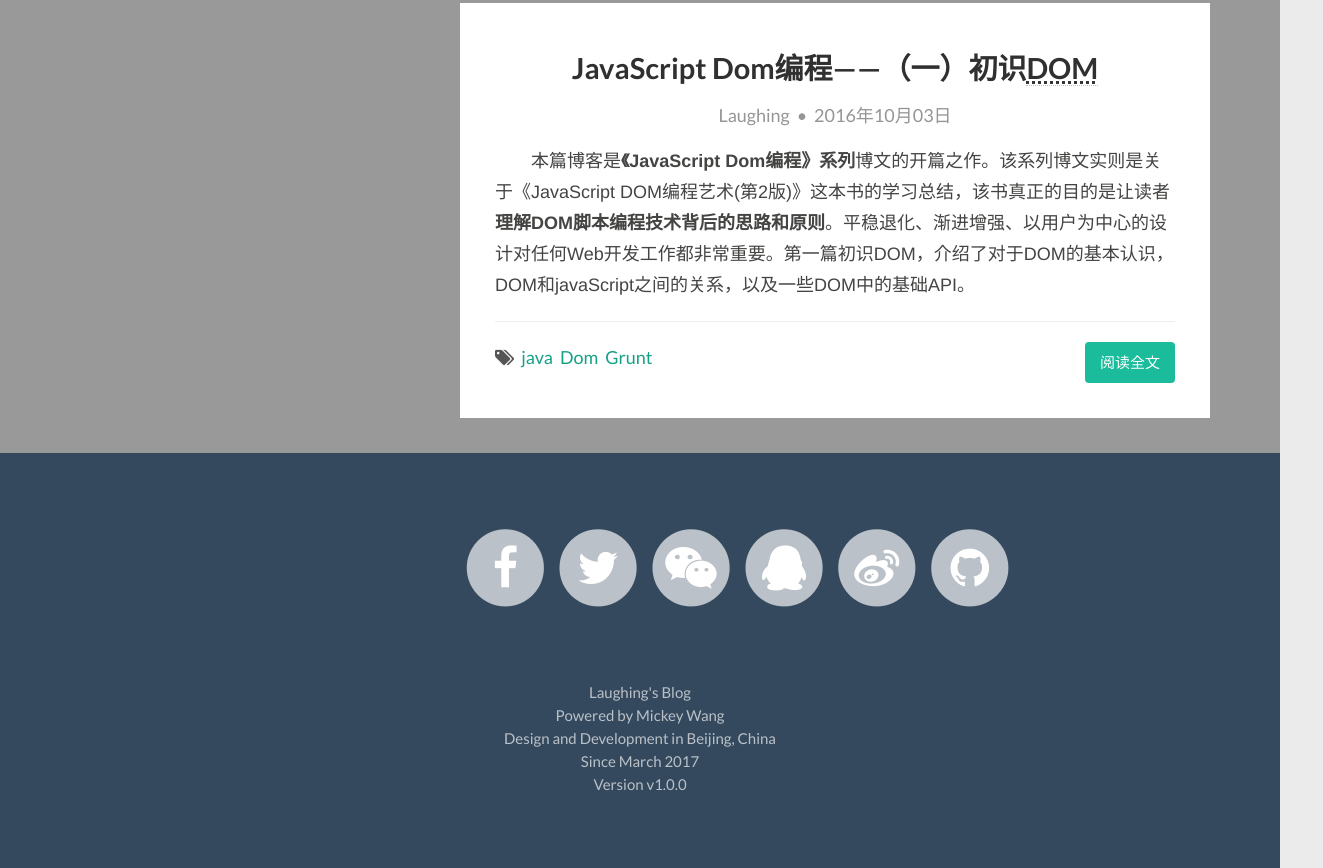
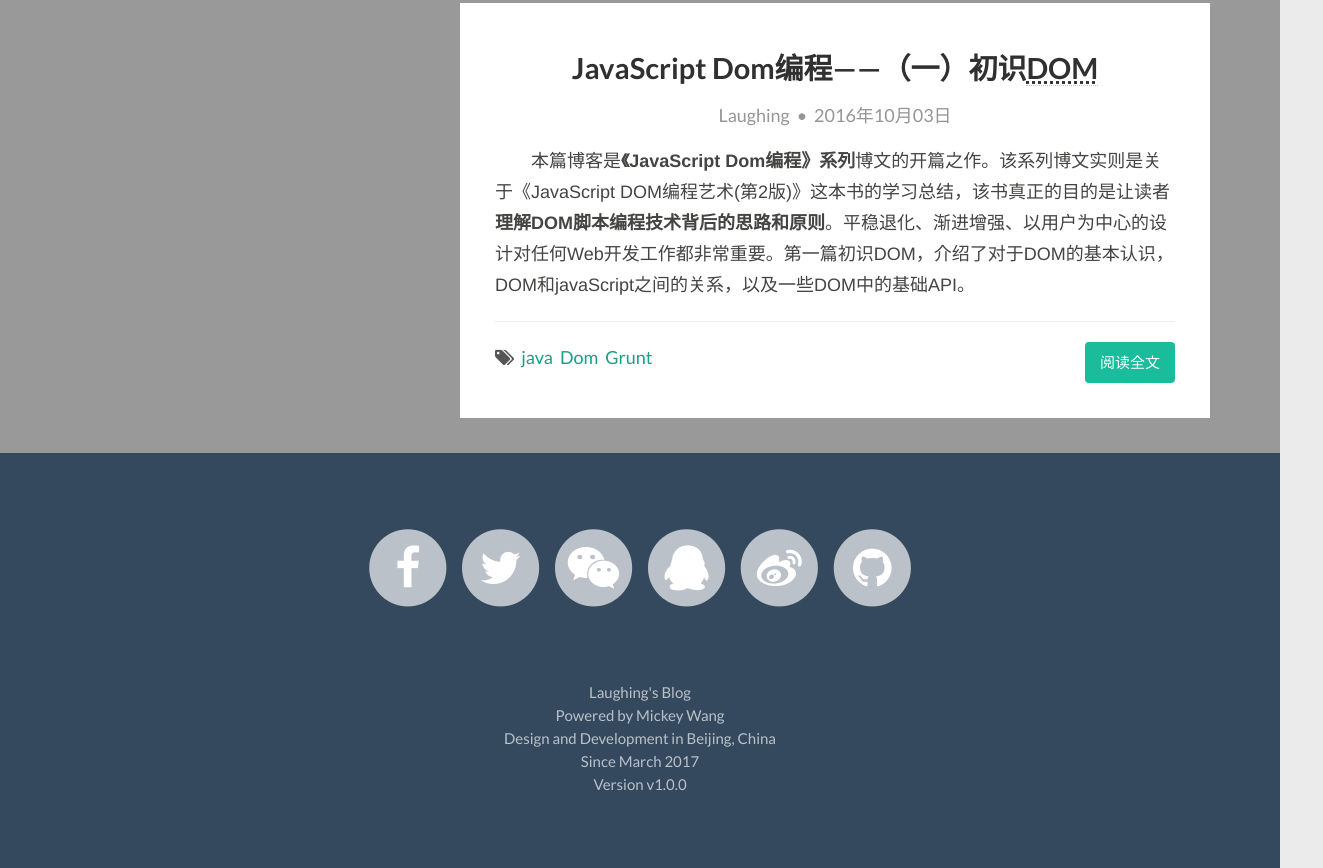
Before and after one commit to Mickey-Wang/blog-1.0, a plain HTML site: page index.html in a window 1280 px wide. Shown: the part 2274-3142 px from the top of the page, 1323 px wide, since content can reach past the window. Drawn offline with nearby package versions, Linux system fonts and the light colour scheme; some packages are replaced by stand-ins of ours; a script that the page names is missing; a web font is replaced by a local one.

Commit message:
做适配样式

```diff
--- a/index.html
+++ b/index.html
@@ -599,7 +599,7 @@
 
 <script>
 
-    if (window.innerWidth > 390) {
+    if (window.innerWidth > 390 && window.innerWidth < 450) {
         $('.main-footer .row div').addClass("col-xs-10 col-xs-offset-1");
     }
 
```
Also changed, not shown: 1 other file.
